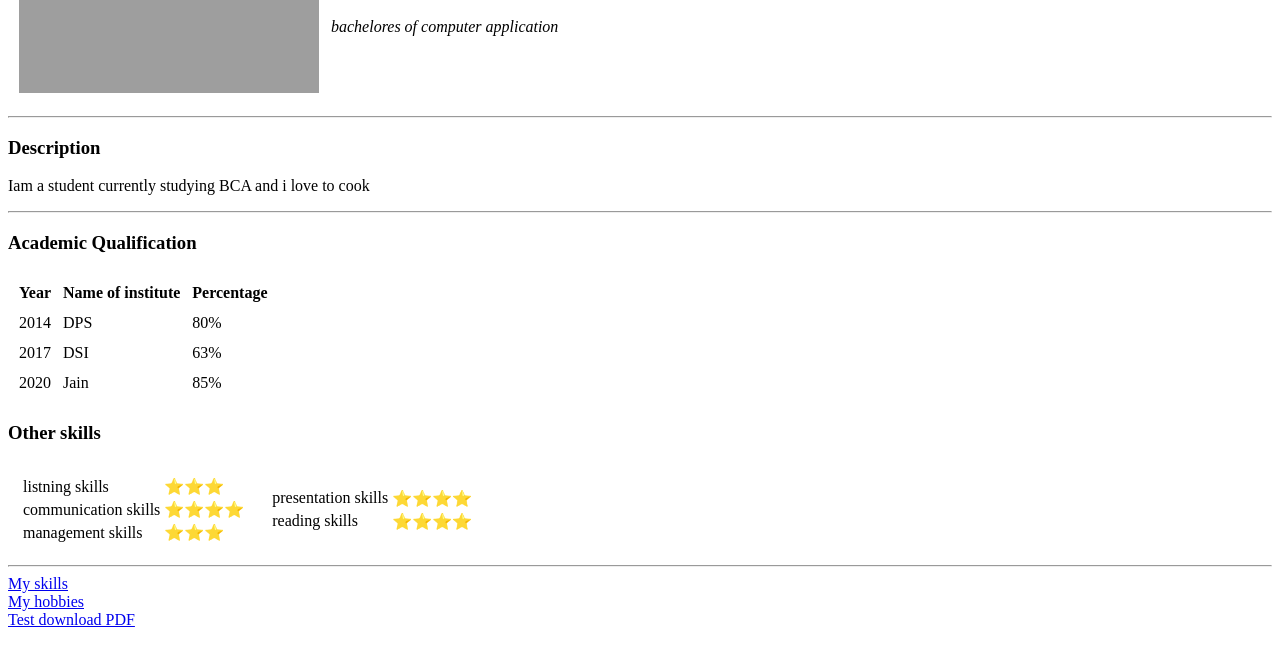
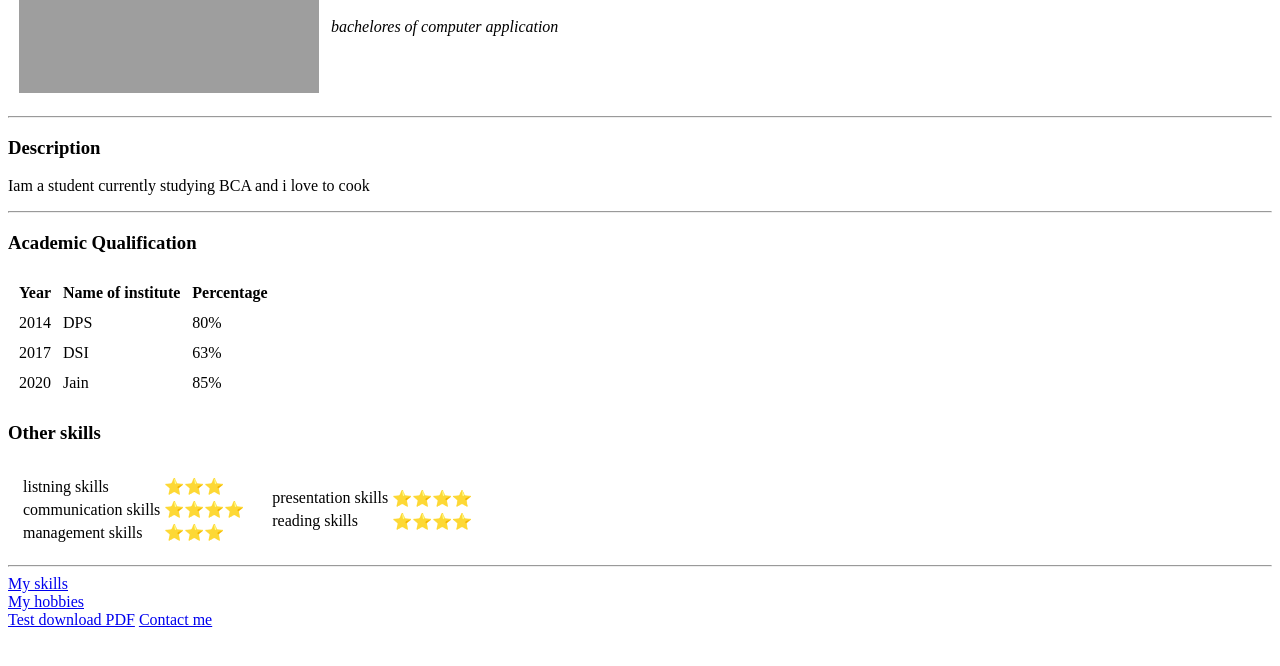
Before and after one commit to tym5253/cv, a plain HTML site: page index.html in a window 1280 px wide. Shown: the part 126-792 px from the top of the page. Drawn offline with Linux system fonts and the light colour scheme; grey boxes are pictures that could not be loaded.

Commit message:
added contact me

```diff
--- a/index.html
+++ b/index.html
@@ -87,6 +87,7 @@
   <a href="hobbies.html">My hobbies</a>
   <br>
   <a href="http://www.orimi.com/pdf-test.pdf" download>Test download PDF</a>
+  <a href="contact-me.html">Contact me </a>
 </body>
 
 </html>
```
